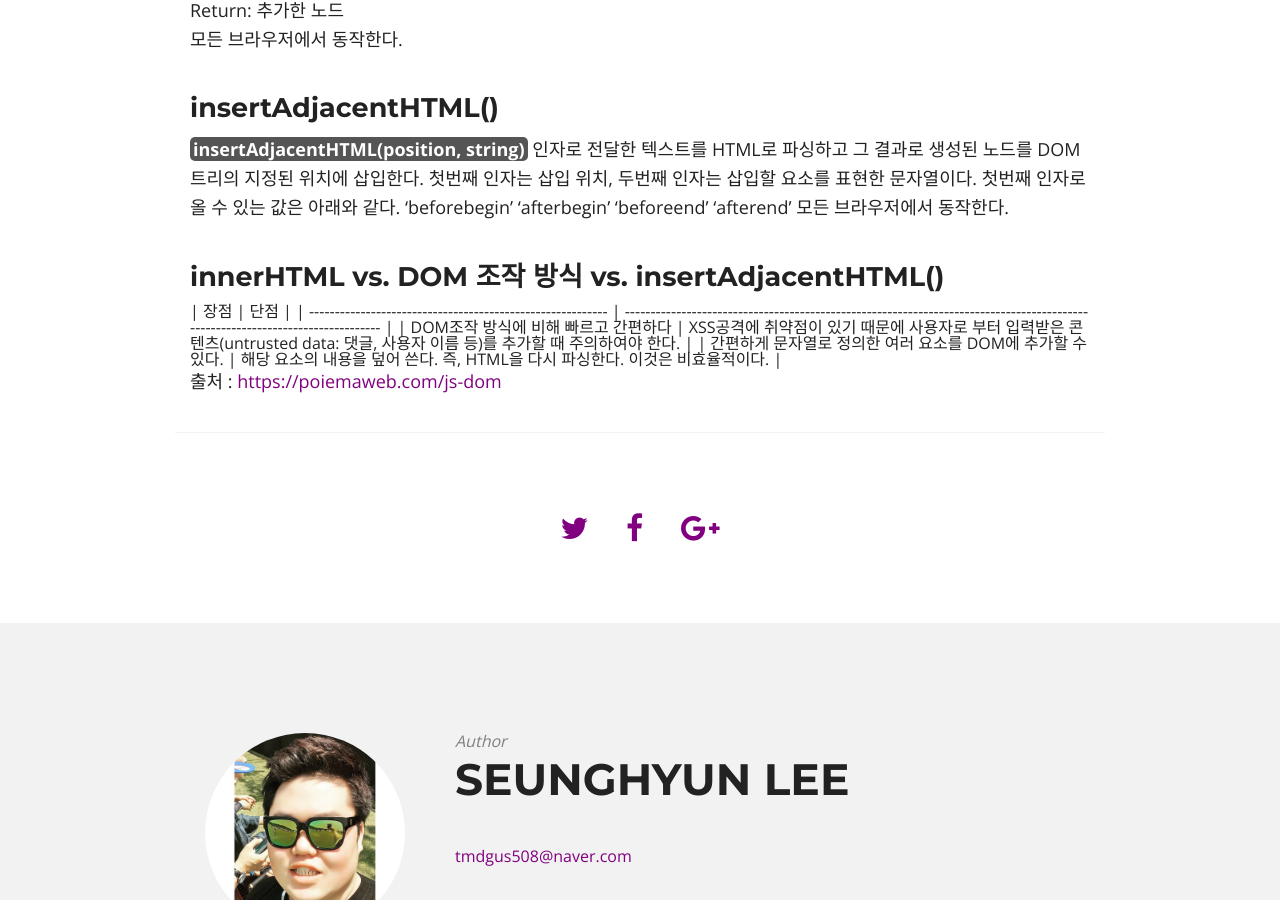
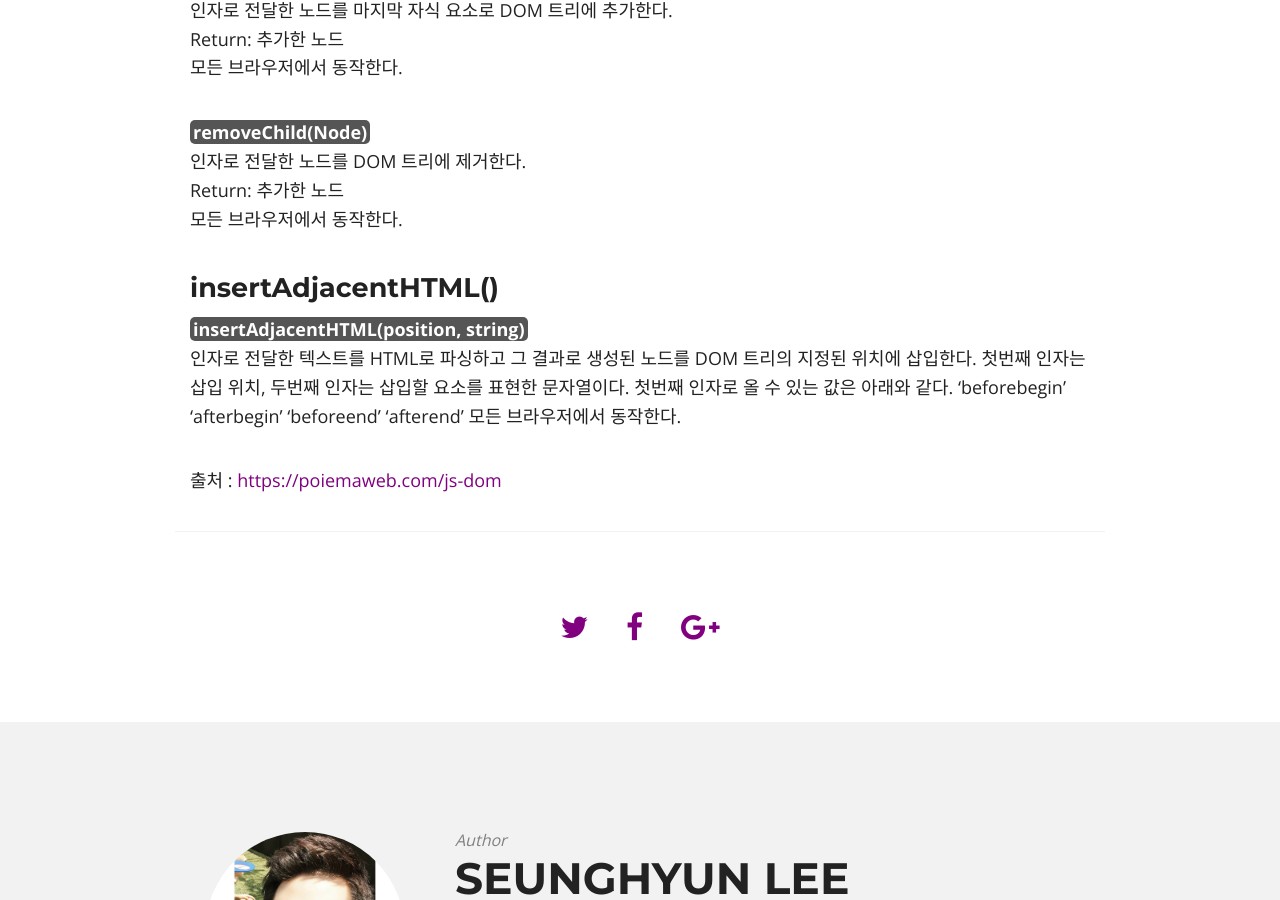
Before and after one commit to lsh58/lsh58.github.io, a Jekyll site: the page built from _posts/2020-02-18-JS_DOM개념.md, in a window 1280 px wide and 900 px high, scrolled down 5847 px. Built offline with Jekyll 4.4.1, drawn with Linux system fonts in a browser that asks for light colours; nearby versions of some CDN libraries; comment, search, counter and statistics services are not loaded.

Commit message:
Update 2020-02-18-JS_DOM개념.md

```diff
--- a/_posts/2020-02-18-JS_DOM개념.md
+++ b/_posts/2020-02-18-JS_DOM개념.md
@@ -124,6 +124,7 @@
 ### 어트리뷰트 노드에의 접근/수정
 
 어트리뷰트 노드을 조작할 때 다음 프로퍼티 또는 메소드를 사용할 수 있다.
+
 <span class="gray">className</span>
 class 어트리뷰트의 값을 취득 또는 변경한다.
 className 프로퍼티에 값을 할당하는 경우, class 어트리뷰트가 존재하지 않으면 class 어트리뷰트를 생성하고 지정된 값을 설정한다.
@@ -216,12 +217,4 @@
 ‘afterend’
 모든 브라우저에서 동작한다.
 
-### innerHTML vs. DOM 조작 방식 vs. insertAdjacentHTML()
-
-<div class="code">
-| 장점                                                       | 단점                                                                                                                            |
-| ---------------------------------------------------------- | ------------------------------------------------------------------------------------------------------------------------------- |
-| DOM조작 방식에 비해 빠르고 간편하다                        | XSS공격에 취약점이 있기 때문에 사용자로 부터 입력받은 콘텐츠(untrusted data: 댓글, 사용자 이름 등)를 추가할 때 주의하여야 한다. |
-| 간편하게 문자열로 정의한 여러 요소를 DOM에 추가할 수 있다. | 해당 요소의 내용을 덮어 쓴다. 즉, HTML을 다시 파싱한다. 이것은 비효율적이다.                                                    |
-</div>
 출처 : <https://poiemaweb.com/js-dom>
```
